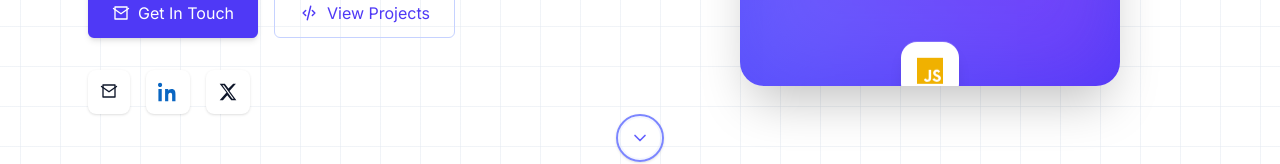
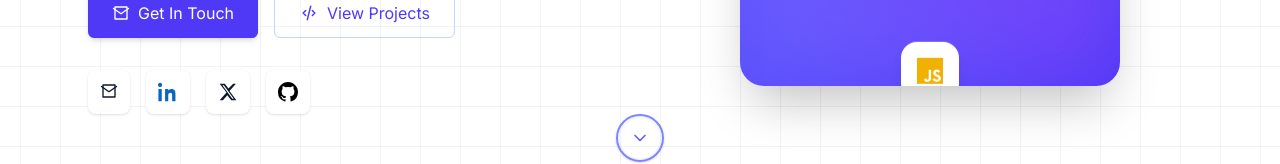
Before and after one commit to chandan9648/mywebsite, a React (Vite) app in the folder frontend/: page / in a window 1280 px wide. Shown: the part 514-678 px from the top of the page. Built offline with nearby package versions, Linux system fonts and the light colour scheme.

Commit message:
Add GitHub link with icon to Home component for enhanced navigation

```diff
--- a/frontend/src/Components/Home.jsx
+++ b/frontend/src/Components/Home.jsx
@@ -121,6 +121,25 @@ const Home = () => {
               </svg>
             </Link>
 
+            <Link
+              to="https://github.com/chandan9648"
+              target="_blank"
+              rel="noreferrer"
+              className="p-3 bg-white rounded-lg shadow hover:shadow-md transition"
+              aria-label="GitHub"
+            >
+              <svg
+                width="20"
+                height="20"
+                viewBox="0 0 24 24"
+                fill="black"
+                xmlns="http://www.w3.org/2000/svg"
+              >
+                <path d="M12 0C5.37 0 0 5.37 0 12a12 12 0 008.21 11.44c.6.11.82-.26.82-.58v-2.02c-3.34.73-4.04-1.61-4.04-1.61-.55-1.39-1.34-1.76-1.34-1.76-1.1-.75.08-.74.08-.74 1.22.09 1.86 1.25 1.86 1.25 1.08 1.85 2.83 1.32 3.52 1.01.11-.79.42-1.32.76-1.63-2.67-.3-5.48-1.34-5.48-5.95 0-1.31.47-2.38 1.24-3.22-.13-.3-.54-1.51.12-3.15 0 0 1.01-.32 3.3 1.23a11.5 11.5 0 016 0c2.28-1.55 3.29-1.23 3.29-1.23.67 1.64.26 2.85.13 3.15.77.84 1.23 1.91 1.23 3.22 0 4.62-2.82 5.65-5.5 5.95.43.37.81 1.1.81 2.22v3.29c0 .32.22.7.82.58A12.01 12.01 0 0024 12c0-6.63-5.37-12-12-12z" />
+              </svg>
+            </Link>
+
+
           </div>
         </div>
 
```
